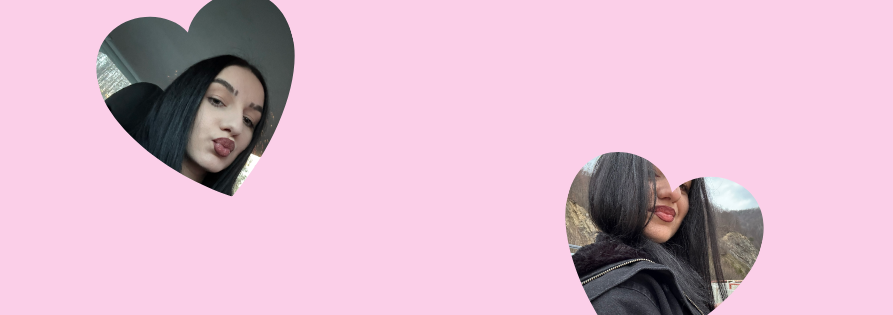
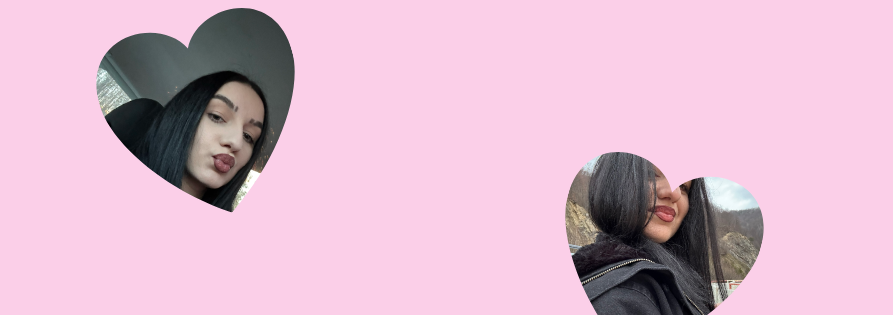
Before and after one commit to MustacheDab/PatrascuDaniel, a website: page index.html in a window 1280 px wide. Shown: the top 315 px of the page, without its empty margins (22-915 px from the left). Drawn offline with nearby package versions, Linux system fonts and the light colour scheme.

Commit message:
Update index.html

```diff
--- a/index.html
+++ b/index.html
@@ -39,7 +39,7 @@
   <h1 class="text-3xl sm:text-4xl font-bold text-red-500">Vrei sa fi valentina mea? ❤️</h1>
 
   <!-- Scattered Heart Photos -->
-  <div class="heart-frame tilted-left" style="top: 0%; left: 10%;">
+  <div class="heart-frame tilted-left" style="top: 2%; left: 10%;">
     <img src="IMG_0565.JPEG" alt="Her Photo 1">
   </div>
   <div class="heart-frame tilted-right" style="top: 60%; left: 45%;">
```
